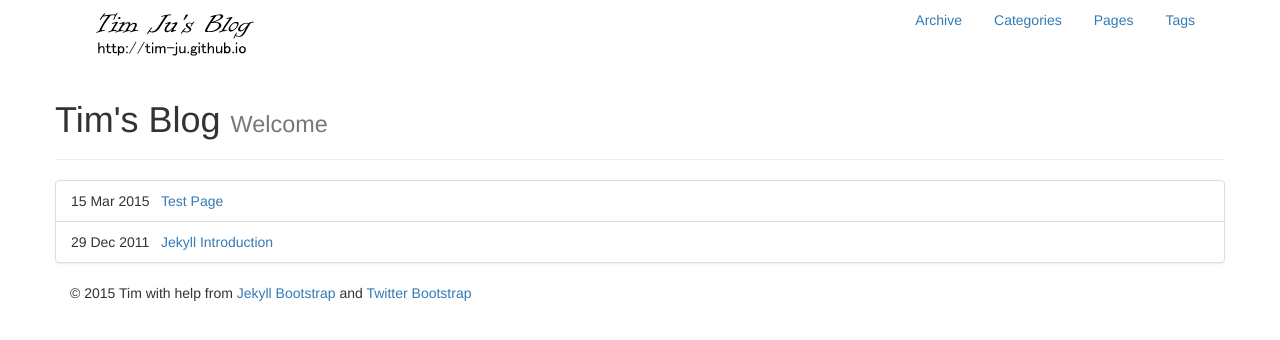
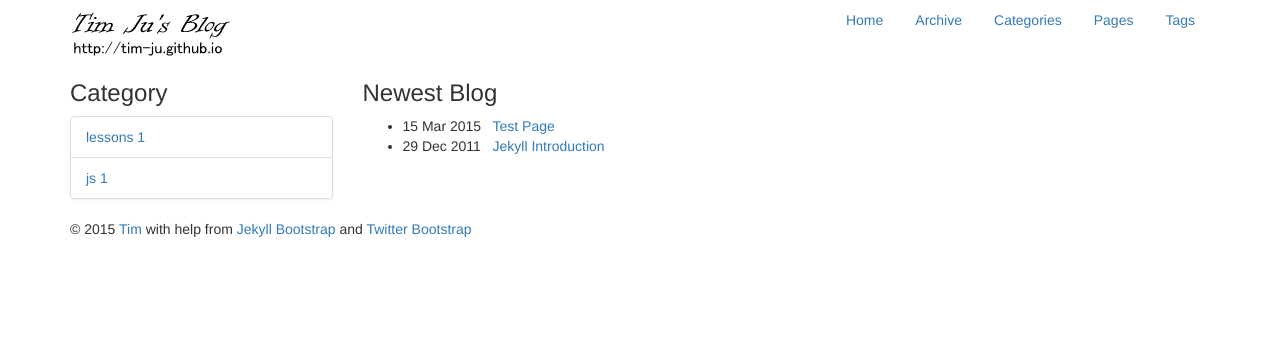
Before and after one commit to Tim-Ju/tim-ju.github.io, a Jekyll site: the page built from index.md, in a window 1280 px wide. Shown: the top 340 px of the page. Built offline with Jekyll 4.4.1, drawn with Linux system fonts in a browser that asks for light colours; nearby versions of some CDN libraries; library files that are not in the unit come from our copies.

Commit message:
layout update

```diff
--- a/_includes/JB/categories_list
+++ b/_includes/JB/categories_list
@@ -22,13 +22,13 @@ Usage:
 {% else %}
   {% if categories_list.first[0] == null %}
     {% for category in categories_list %}
-    	<li><a href="{{ BASE_PATH }}{{ site.JB.categories_path }}#{{ category }}-ref">
+    	<li class="list-group-item"><a href="{{ BASE_PATH }}{{ site.JB.categories_path }}#{{ category }}-ref">
     		{{ category | join: "/" }} <span>{{ site.categories[category].size }}</span>
     	</a></li>
     {% endfor %}
   {% else %}
     {% for category in categories_list %}
-    	<li><a href="{{ BASE_PATH }}{{ site.JB.categories_path }}#{{ category[0] }}-ref">
+    	<li class="list-group-item"><a href="{{ BASE_PATH }}{{ site.JB.categories_path }}#{{ category[0] }}-ref">
     		{{ category[0] | join: "/" }} <span>{{ category[1].size }}</span>
     	</a></li>
     {% endfor %}
--- a/_includes/JB/pages_list
+++ b/_includes/JB/pages_list
@@ -23,13 +23,18 @@ Usage:
 {% if site.JB.pages_list.provider == "custom" %}
   {% include custom/pages_list %}
 {% else %}
+  {% if page.url == "{{ BASE_PATH }}/" %}
+        <li class="active top-nav-item"><a class="topmenu" href="{{ BASE_PATH }}/" class="active">Home</a></li>
+        {% else %}
+        <li class="top-nav-item"><a class="topmenu" href="{{ BASE_PATH }}/">Home</a></li>
+        {% endif %}
   {% for node in pages_list %}
     {% if node.title != null %}
       {% if group == null or group == node.group %}
       	{% if page.url == node.url %}
-      	<li class="active top-nav-item"><a href="{{ BASE_PATH }}{{node.url}}" class="active">{{node.title}}</a></li>
+      	<li class="active top-nav-item"><a class="topmenu" href="{{ BASE_PATH }}{{node.url}}" class="active">{{node.title}}</a></li>
       	{% else %}
-      	<li class="top-nav-item"><a href="{{ BASE_PATH }}{{node.url}}">{{node.title}}</a></li>
+      	<li class="top-nav-item"><a class="topmenu" href="{{ BASE_PATH }}{{node.url}}">{{node.title}}</a></li>
       	{% endif %}
       {% endif %}
     {% endif %}
--- a/_includes/themes/bootstrap-3/default.html
+++ b/_includes/themes/bootstrap-3/default.html
@@ -59,8 +59,19 @@
 
 
       <div class="container">
+
         <div class="row">
-        {{ content }}
+          <div class="col-md-3">
+            <h3>Category</h3>
+            <ul class="list-group">
+              {% assign categories_list = site.categories %}
+              {% include JB/categories_list %}
+            </ul>
+          </div>
+          <div class="col-md-9">
+            {{ content }}
+          </div>
+
         </div>
       </div>
 
@@ -68,7 +79,7 @@
 
     <div id="footer">
       <div class="container">
-        <p>&copy; {{ site.time | date: '%Y' }} {{ site.author.name }}
+        <p>&copy; {{ site.time | date: '%Y' }} <a href="http://github.com/Tim-Ju">{{ site.author.name }}</a>
           with help from <a href="http://jekyllbootstrap.com" target="_blank" title="The Definitive Jekyll Blogging Framework">Jekyll Bootstrap</a>
           and <a href="http://twitter.github.com/bootstrap/" target="_blank">Twitter Bootstrap</a>
         </p>
--- a/_includes/themes/bootstrap-3/page.html
+++ b/_includes/themes/bootstrap-3/page.html
@@ -1,7 +1,3 @@
-<div class="page-header">
-  <h1>{{ page.title }} {% if page.tagline %} <small>{{ page.tagline }}</small>{% endif %}</h1>
-</div>
-
 <div class="row">
   <div class="col-xs-12">
     {{ content }}
--- a/index.md
+++ b/index.md
@@ -5,8 +5,9 @@ tagline: Welcome
 ---
 {% include JB/setup %}
 
-<ul class="list-group">
+<h3>Newest Blog</h3>
+<ul class="self-group">
   {% for post in site.posts %}
-    <li class="list-group-item"><span class="pub-time">{{ post.date | date_to_string }}</span> &nbsp; <a href="{{ BASE_PATH }}{{ post.url }}">{{ post.title }}</a></li>
+    <li class="self-group-item"><span class="pub-time">{{ post.date | date_to_string }}</span> &nbsp; <a href="{{ BASE_PATH }}{{ post.url }}">{{ post.title }}</a></li>
   {% endfor %}
 </ul>
```
Also changed, not shown: assets/themes/bootstrap-3/css/style.css (+13 -0 lines), assets/themes/bootstrap-3/bootstrap/css/bootstrap.min.css, assets/themes/bootstrap-3/images/logo.png.
